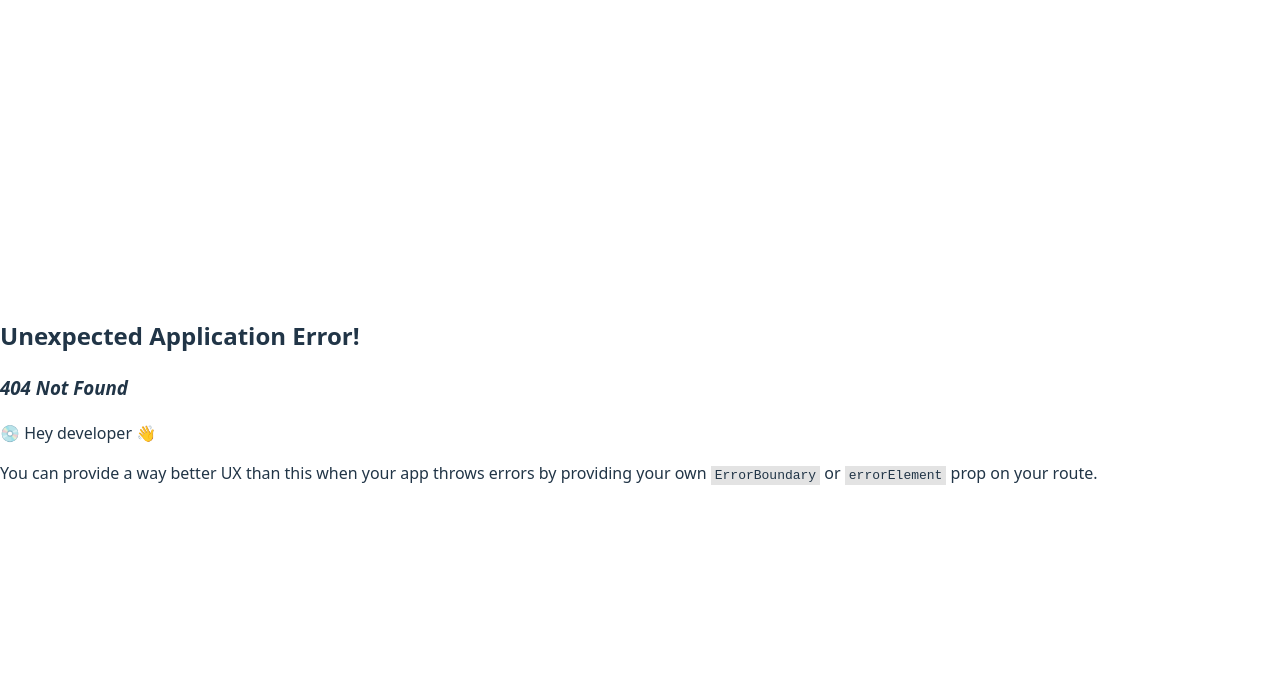
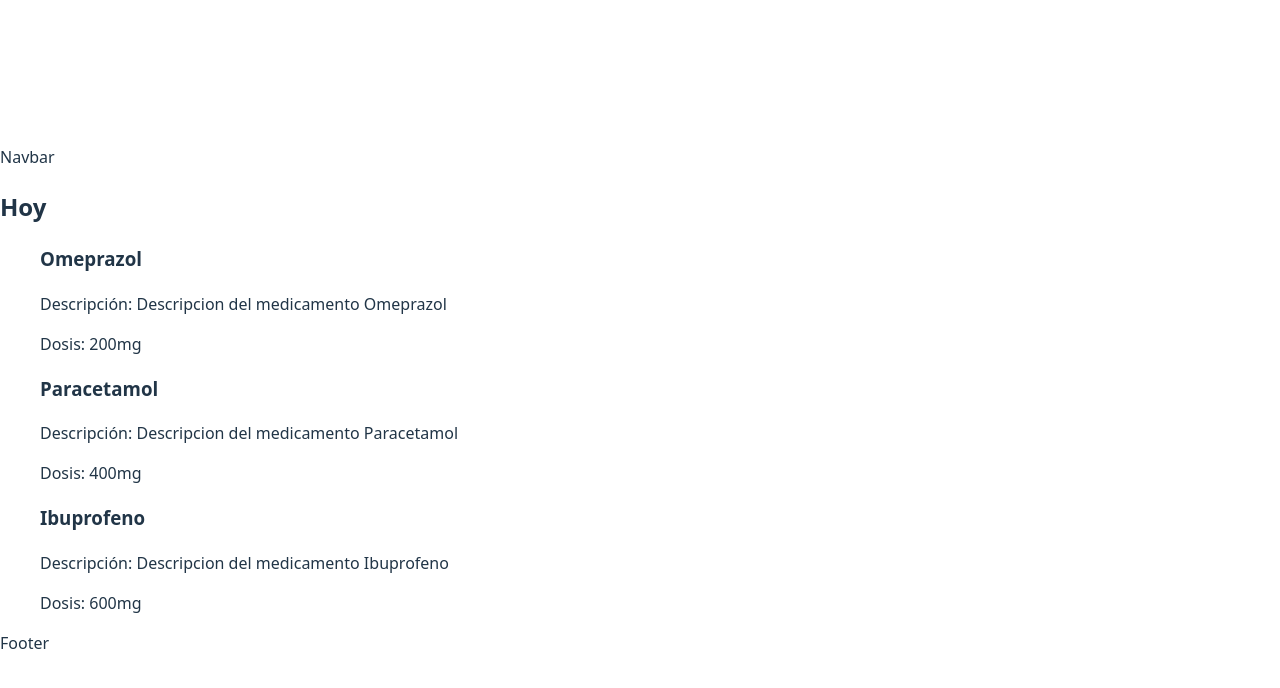
Before and after one commit to Sanitas-Hackaton-somosF5/Recuerda-me-frontend, a React (Vite) app: page /today in a window 1280 px wide. Before the commit this address had no page. Shown: the top 688 px of the page. Built offline with nearby package versions, Linux system fonts and the light colour scheme.

Commit message:
UPDATE router.jsx Today.jsx route #5

```diff
--- /dev/null
+++ b/src/components/MedicationCard.jsx
@@ -0,0 +1,14 @@
+import React from "react";
+import styles from "./MedicationCard.module.css";
+
+const MedicationCard = ({ name, description, dosage }) => {
+    return (
+        <div className="med-card">
+            <h3>{name}</h3>
+            <p>Descripción: {description}</p>
+            <p>Dosis: {dosage}</p>
+        </div>
+    )
+}
+
+export default MedicationCard
--- /dev/null
+++ b/src/components/MedicationCard.module.css
@@ -0,0 +1,17 @@
+.medCard {
+  border: 1px solid #ddd;
+  border-radius: 8px;
+  padding: 1rem;
+  margin: 0.5rem 0;
+  background-color: #f9f9f9;
+  transition: 0.2s;
+}
+
+.medCard:hover {
+  background-color: #eef;
+}
+
+.title {
+  font-size: 1.2rem;
+  margin-bottom: 0.5rem;
+}
--- a/src/pages/Today.jsx
+++ b/src/pages/Today.jsx
@@ -1,8 +1,9 @@
 import React from 'react'
+import MedicationCard from '../components/MedicationCard'
 
 const Today = () => {
 
-    //Fake Data
+    //Mock up Data
     const medications = [
         { id: 1, name: "Omeprazol", description: "Descripcion del medicamento Omeprazol", dosage: "200mg" },
         { id: 2, name: "Paracetamol", description: "Descripcion del medicamento Paracetamol", dosage: "400mg" },
@@ -15,9 +16,11 @@ const Today = () => {
             <h2>Hoy</h2>
             <ul>
                 {medications.map(med => (
-                    <li key={med.id}>
-                        {med.name} - {med.time} - {med.status}
-                    </li>
+                    <MedicationCard
+                    key={med.id}
+                    name={med.name}
+                    description={med.description}
+                    dosage={med.dosage} />
                 ))}
             </ul>
         </div>
--- a/src/router/router.jsx
+++ b/src/router/router.jsx
@@ -1,5 +1,6 @@
 import Home from "../pages/Home.jsx";
 import Layout from "../layout/Layout.jsx";
+import Today from "../pages/Today.jsx";
 import { createBrowserRouter } from "react-router-dom";
 
 const routerRecuerda = createBrowserRouter([
@@ -11,6 +12,10 @@ const routerRecuerda = createBrowserRouter([
                 index: true,
                 element: <Home />,
             },
+            {
+                path: "today",
+                element: <Today />,
+            }
         ],
     },
 ]);
```
